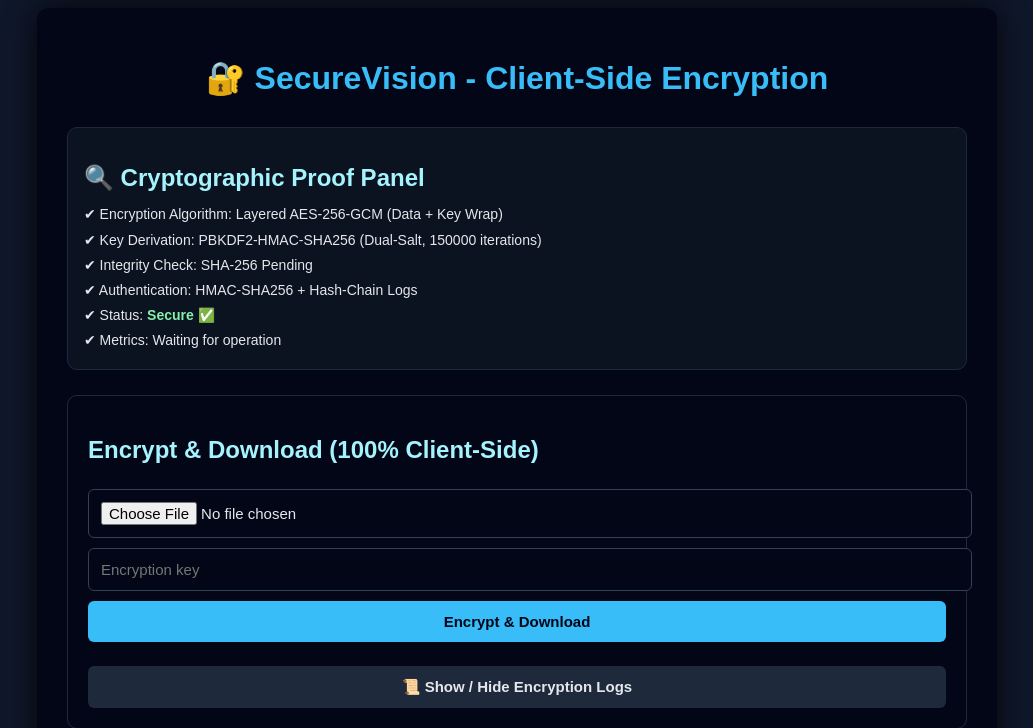
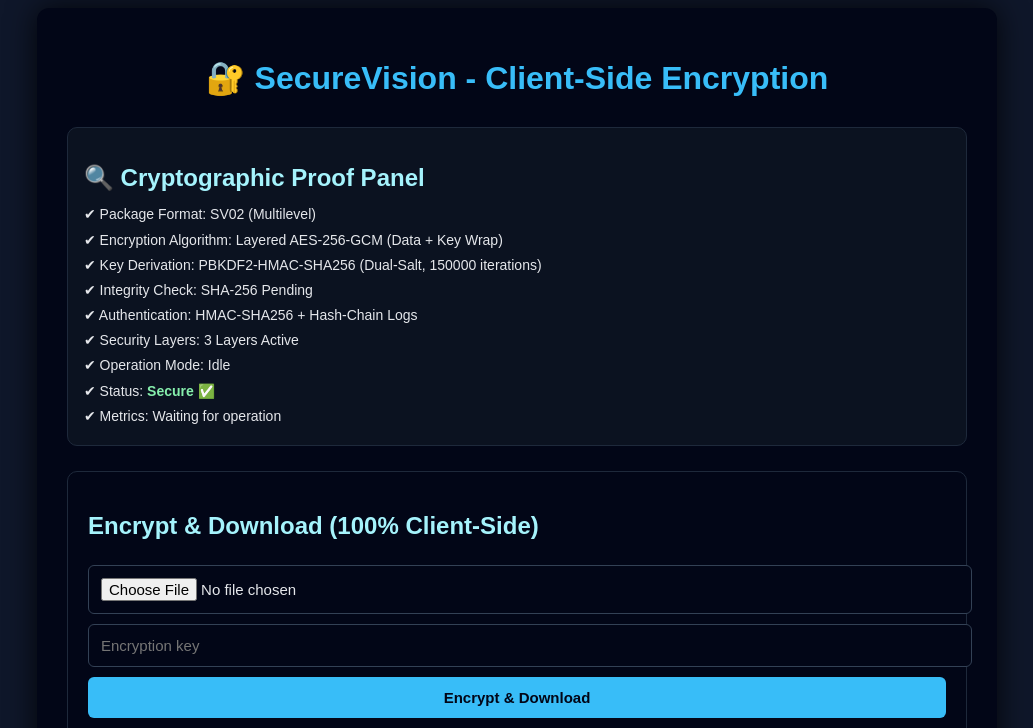
Before and after one commit to sakethdevx/securevision-file-encryption, a Flask app: page / in a window 1280 px wide. Shown: the top 728 px of the page, without its empty margins (123-1156 px from the left). Run offline with Flask 3, Linux system fonts and the light colour scheme.

Commit message:
Refine proof panel details and clean repo artifacts

```diff
--- a/templates/main.html
+++ b/templates/main.html
@@ -175,10 +175,13 @@
         <div class="proof-panel">
             <h2>🔍 Cryptographic Proof Panel</h2>
             <ul>
+                <li>✔ Package Format: <span id="proofFormat">SV02 (Multilevel)</span></li>
                 <li>✔ Encryption Algorithm: <span id="proofAlgo">Layered AES-256-GCM (Data + Key Wrap)</span></li>
                 <li>✔ Key Derivation: <span id="proofKdf">PBKDF2-HMAC-SHA256 (Dual-Salt, 150000 iterations)</span></li>
                 <li>✔ Integrity Check: <span id="proofIntegrity">SHA-256 Pending</span></li>
                 <li>✔ Authentication: <span id="proofChain">HMAC-SHA256 + Hash-Chain Logs</span></li>
+                <li>✔ Security Layers: <span id="proofLayers">3 Layers Active</span></li>
+                <li>✔ Operation Mode: <span id="proofMode">Idle</span></li>
                 <li>✔ Status: <span id="proofStatus" class="proof-secure">Secure ✅</span></li>
                 <li>✔ Metrics: <span id="proofMetrics">Waiting for operation</span></li>
             </ul>
@@ -241,9 +244,18 @@
             decLogBox: { lastHash: "GENESIS", queue: Promise.resolve() }
         };
 
-        function updateProofPanel({ integrity, status, metrics }) {
+        function updateProofPanel({ integrity, status, metrics, format, mode, layers }) {
             if (integrity) {
                 document.getElementById("proofIntegrity").textContent = integrity;
+            }
+            if (format) {
+                document.getElementById("proofFormat").textContent = format;
+            }
+            if (mode) {
+                document.getElementById("proofMode").textContent = mode;
+            }
+            if (layers) {
+                document.getElementById("proofLayers").textContent = layers;
             }
             if (metrics) {
                 document.getElementById("proofMetrics").textContent = metrics;
@@ -662,6 +674,9 @@
 
                 updateProofPanel({
                     integrity: "Multilevel: AES-GCM + Wrap + HMAC + SHA-256",
+                    format: "SV02 (Multilevel)",
+                    mode: "Encryption",
+                    layers: "3 Layers Active",
                     status: "Secure ✅",
                     metrics: `Encryption ${elapsedSec.toFixed(2)}s | ${(file.size / (1024 * 1024)).toFixed(2)} MB | ${throughput.toFixed(2)} MB/s`
                 });
@@ -705,6 +720,9 @@
 
             updateProofPanel({
                 integrity: hmacVerified ? "HMAC + SHA-256 Verified" : "SHA-256 Verified (Legacy)",
+                format: metadata.format || "SV01 (Legacy)",
+                mode: "Decryption + Verification",
+                layers: hmacVerified ? "3 Layers Active" : "1 Layer (Legacy)",
                 status: "Secure ✅",
                 metrics: `Decryption ${elapsedSec.toFixed(2)}s | ${(plaintext.length / (1024 * 1024)).toFixed(2)} MB | ${throughput.toFixed(2)} MB/s`
             });
@@ -827,6 +845,9 @@
 
                 updateProofPanel({
                     integrity: hmacStatus.includes("Verified") ? "Offline HMAC + Hash Verified" : "Offline Ciphertext Hash Verified",
+                    format: metadata.format || parsed.version,
+                    mode: "Offline Verify",
+                    layers: parsed.version === "SV02" ? "3 Layers Verified" : "1 Layer (Legacy)",
                     status: "Secure ✅",
                     metrics: `Offline Verify ${elapsedSec.toFixed(2)}s | ${(file.size / (1024 * 1024)).toFixed(2)} MB`
                 });
```
Also changed, not shown: 2 other files.
